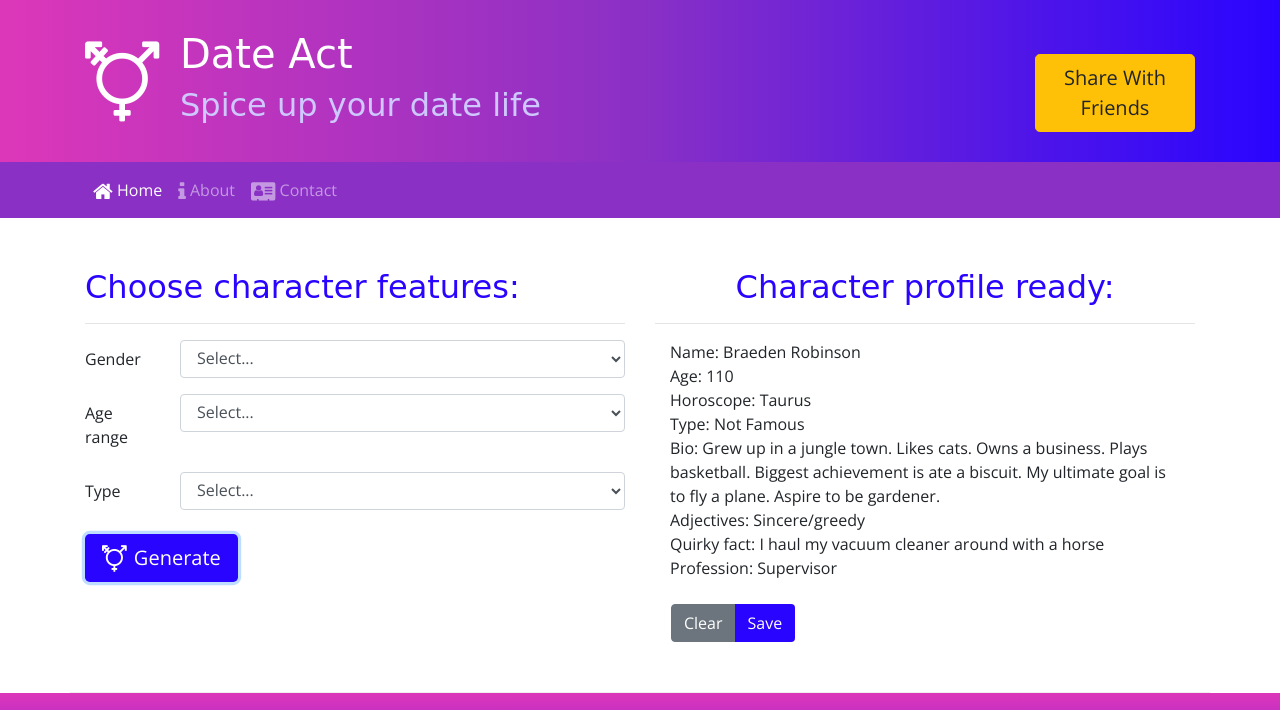
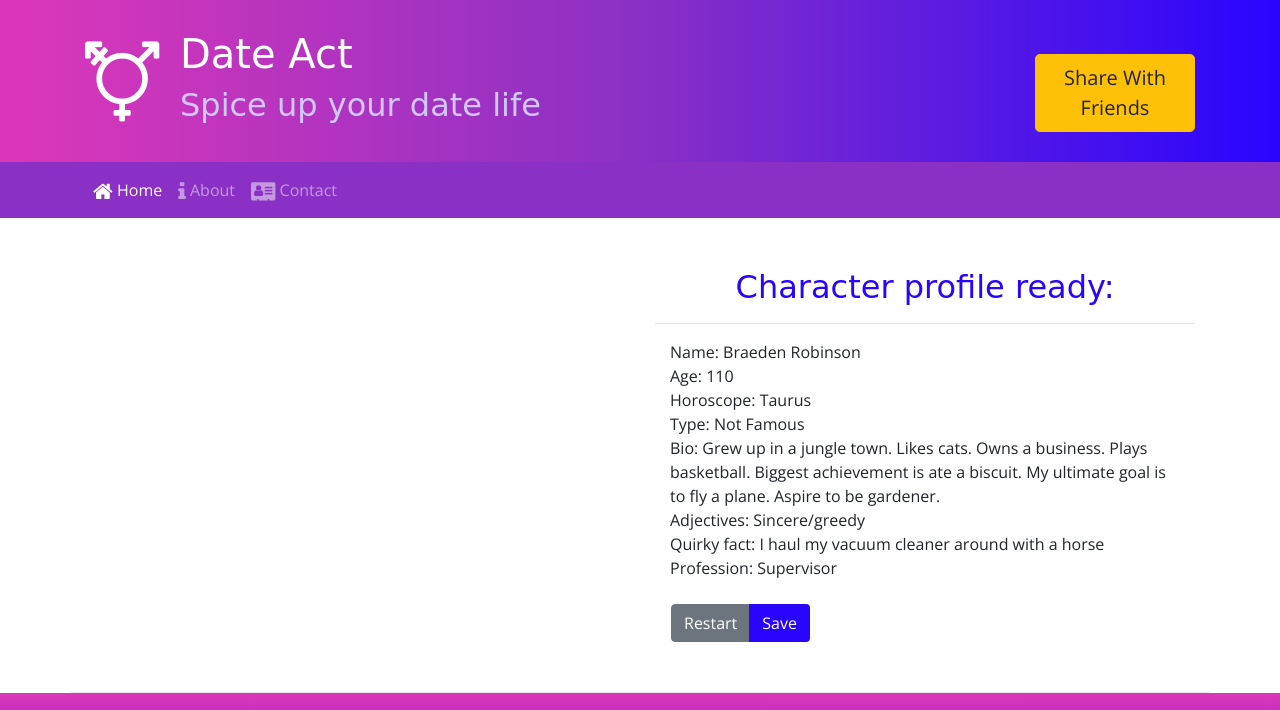
Before and after one commit to nursin/Portfolio-Project, a website: page index.html in a window 1280 px wide. Both pictures are taken after a click on the button "Generate". Shown: the top 710 px of the page. Drawn offline with nearby package versions, Linux system fonts and the light colour scheme; files whose address does not match are found by name; a web font is replaced by a local one.

Commit message:
form dissapears on generate, restart on profile brings charForm back

```diff
--- a/index.html
+++ b/index.html
@@ -91,14 +91,14 @@
 
   <div class="container">
     <div class="row row-content">
-      <div class="col-12 col-lg-6">
+      <div id="chooseCharacterForm" class="col-12 col-lg-6">
         <h2>Choose character features:</h2>
         <hr />
 
         <form>
           <div class="form-group row">
-            <label class="col-lg-2 col-form-label" for="gender">Gender</label>
-            <div class="col-lg-10">
+            <label class="col-lg-3 col-form-label" for="gender">Gender</label>
+            <div class="col-lg-9">
               <select class="form-control" name="gender" id="gender">
                 <option selected disabled>Select...</option>
                 <option value="male">Male</option>
@@ -109,8 +109,8 @@
             </div>
           </div>
           <div class="form-group row">
-            <label class="col-lg-2 col-form-label" for="gender">Age range</label>
-            <div class="col-lg-10">
+            <label class="col-lg-3 col-form-label" for="gender">Age range</label>
+            <div class="col-lg-9">
               <select class="form-control" name="gender" id="gender">
                 <option selected disabled>Select...</option>
                 <option value="10-18">10 - 18</option>
@@ -123,8 +123,8 @@
             </div>
           </div>
           <div class="form-group row">
-            <label class="col-lg-2 col-form-label" for="gender">Type</label>
-            <div class="col-lg-10">
+            <label class="col-lg-3 col-form-label" for="gender">Type</label>
+            <div class="col-lg-9">
               <select class="form-control" name="gender" id="gender">
                 <option selected disabled>Select...</option>
                 <option value="famous">Famous</option>
@@ -167,7 +167,7 @@
         <div id="quirky-fact" class="col-12"></div>
         <div id="profession" class="col-12"></div>
         <div class="btn-group mt-4 ml-3">
-          <button id="clearBtn" class="btn btn-secondary ">Clear</button>
+          <button id="restartBtn" class="btn btn-secondary ">Restart</button>
           <button id="saveProfileBtn" class="btn btn text-white bg-blue button-hover-bg-gradient">Save</button>
         </div>
 
--- a/js/scripts.js
+++ b/js/scripts.js
@@ -1,6 +1,8 @@
 // Date Act is an app that will allow the user to select attribute classes (gender, age range, and type), then use those attributes to randomly generate a famous character profile, or generate a random not famous profile from multiple attribute classes. should the user select create your own the user will be prompted by a profile form to complete which will store the character profile for use by anyone. should the user search for a character with keywords the profiles will list on the page for the user to click and open profile. then user will be able to save the profile to their account for later use.
+var elementArray = [];
+
 const generateProfileBtn = document.querySelector('#generateProfileBtn');
-const clearProfileBtn = document.querySelector('#clearBtn');
+const clearProfileBtn = document.querySelector('#restartBtn');
 const saveProfileBtn = document.querySelector('#saveProfileBtn');
 const profileHeader = document.querySelector('#profileHeader');
 const profileName = document.querySelector('#name');
@@ -11,11 +13,13 @@ const profileBio = document.querySelector('#bio');
 const profileAdjectives = document.querySelector('#adjectives');
 const profileQuirkyFact = document.querySelector('#quirky-fact');
 const profileProfession = document.querySelector('#profession');
+const chooseCharacterForm = document.querySelector('#chooseCharacterForm');
+
 
 generateProfileBtn.addEventListener('click', generateProfile);
 clearProfileBtn.addEventListener('click', clearProfile);
 
-toggleBtns([clearBtn, saveProfileBtn], false);
+toggleBtns([restartBtn, saveProfileBtn], false);
 
 // create a object called profile that randomly generates each charactor attribute or character based on the selections from the form
 function generateProfile() {
@@ -39,8 +43,9 @@ function generateProfile() {
   // PROFESSION
   profileProfession.innerText = "Profession: " + PROFESSION[Math.floor(Math.random()*PROFESSION.length)];
 
-  toggleBtns([clearBtn, saveProfileBtn], true);
-
+  toggleBtns([restartBtn, saveProfileBtn], true);
+  var charForm = removeAllChildNodes(chooseCharacterForm);
+  console.log(charForm);
 }
 
 
@@ -99,7 +104,8 @@ function clearProfile() {
   profileQuirkyFact.innerText = '';
   profileProfession.innerText = '';
 
-  toggleBtns([clearBtn, saveProfileBtn], false);
+  toggleBtns([restartBtn, saveProfileBtn], false);
+  addRemovedChildNodes(elementArray, chooseCharacterForm);
 }
 
 function toggleBtns(btnsArray, on) {
@@ -114,7 +120,17 @@ function toggleBtns(btnsArray, on) {
 
 function removeAllChildNodes(parent) {
   while (parent.firstChild) {
-      parent.removeChild(parent.firstChild);
+      element = parent.removeChild(parent.firstChild);
+      elementArray.push(element);
+      console.log(elementArray);
+  }
+}
+
+function addRemovedChildNodes(elemArray, parent) {
+  while (elemArray.length > 0) {
+    element = elemArray.shift();
+    parent.appendChild(element);
+    console.log(element);
   }
 }
 
```
Also changed, not shown: dist/index.html, dist/js/main.js.
